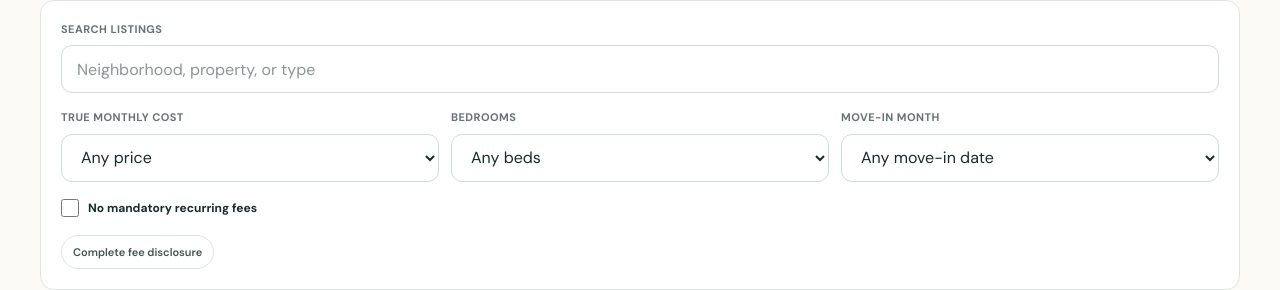
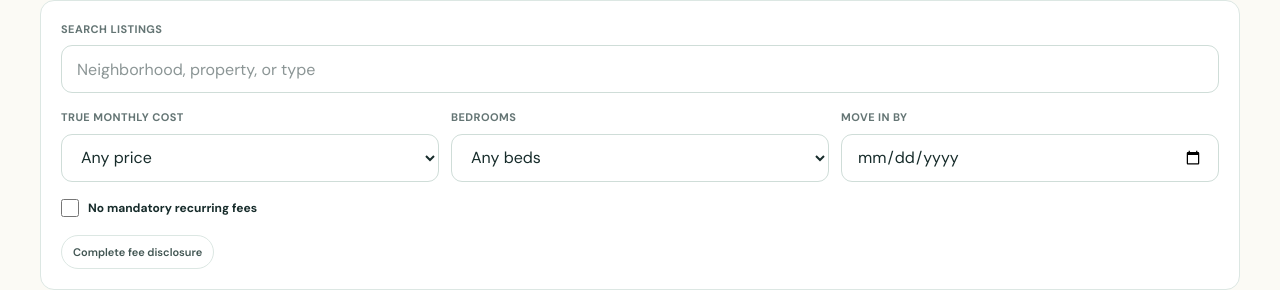
Before and after one commit to ishitaac/rentwell-devday, a React (Vite) app: page / in a window 1280 px wide. Both pictures are taken after a click on the button "Browse Rentals". Shown: the part 334-624 px from the top of the page. Built offline with nearby package versions, Linux system fonts and the light colour scheme.

Commit message:
feat: add move-in date filter

```diff
--- a/src/Listings.tsx
+++ b/src/Listings.tsx
@@ -8,7 +8,6 @@ import {
   hasActiveListingFilters,
   type ListingBedroomFilter,
   type ListingFilters,
-  type ListingMoveInFilter,
   type ListingPriceFilter,
 } from "./listingFilters";
 import {
@@ -176,17 +175,12 @@ export function ListingsBrowser({
             </select>
           </label>
           <label>
-            <span>Move-in month</span>
-            <select
-              value={filters.moveInMonth}
-              onChange={(event) =>
-                updateFilter("moveInMonth", event.target.value as ListingMoveInFilter)
-              }
-            >
-              <option value="any">Any move-in date</option>
-              <option value="2026-12">December 2026</option>
-              <option value="2027-01">January 2027</option>
-            </select>
+            <span>Move in by</span>
+            <input
+              type="date"
+              value={filters.moveInBy}
+              onChange={(event) => updateFilter("moveInBy", event.target.value)}
+            />
           </label>
           <label className="listing-checkbox-filter">
             <input
--- a/src/index.css
+++ b/src/index.css
@@ -563,6 +563,7 @@
   text-transform: uppercase;
 }
 .listings-controls input[type="search"],
+.listings-controls input[type="date"],
 .listings-controls select {
   width: 100%;
   height: 48px;
@@ -574,6 +575,7 @@
   background: white;
 }
 .listings-controls input[type="search"]:focus,
+.listings-controls input[type="date"]:focus,
 .listings-controls select:focus {
   border-color: var(--teal);
   box-shadow: 0 0 0 3px rgba(8, 127, 115, 0.1);
--- a/src/listingFilters.ts
+++ b/src/listingFilters.ts
@@ -4,19 +4,17 @@ export type ListingPriceFilter = "any" | "under-1200" | "1200-1600" | "over-1600
 
 export type ListingBedroomFilter = "any" | "studio" | "1" | "2" | "3-plus";
 
-export type ListingMoveInFilter = "any" | "2026-12" | "2027-01";
-
 export type ListingFilters = {
   price: ListingPriceFilter;
   bedrooms: ListingBedroomFilter;
-  moveInMonth: ListingMoveInFilter;
+  moveInBy: string;
   noMandatoryFees: boolean;
 };
 
 export const DEFAULT_LISTING_FILTERS: ListingFilters = {
   price: "any",
   bedrooms: "any",
-  moveInMonth: "any",
+  moveInBy: "",
   noMandatoryFees: false,
 };
 
@@ -75,8 +73,7 @@ export function filterListings(
       (!normalizedQuery || searchableText.includes(normalizedQuery)) &&
       matchesPrice(listing, filters.price) &&
       matchesBedrooms(listing, filters.bedrooms) &&
-      (filters.moveInMonth === "any" ||
-        listing.synthetic.availableDate.startsWith(filters.moveInMonth)) &&
+      (!filters.moveInBy || listing.synthetic.availableDate <= filters.moveInBy) &&
       (!filters.noMandatoryFees || listing.synthetic.noMandatoryRecurringFees)
     );
   });
@@ -87,7 +84,7 @@ export function hasActiveListingFilters(query: string, filters: ListingFilters):
     query.trim().length > 0 ||
     filters.price !== DEFAULT_LISTING_FILTERS.price ||
     filters.bedrooms !== DEFAULT_LISTING_FILTERS.bedrooms ||
-    filters.moveInMonth !== DEFAULT_LISTING_FILTERS.moveInMonth ||
+    filters.moveInBy !== DEFAULT_LISTING_FILTERS.moveInBy ||
     filters.noMandatoryFees !== DEFAULT_LISTING_FILTERS.noMandatoryFees
   );
 }
```
Also changed, not shown: 4 other files (tests, documents, lock files or other folders).
